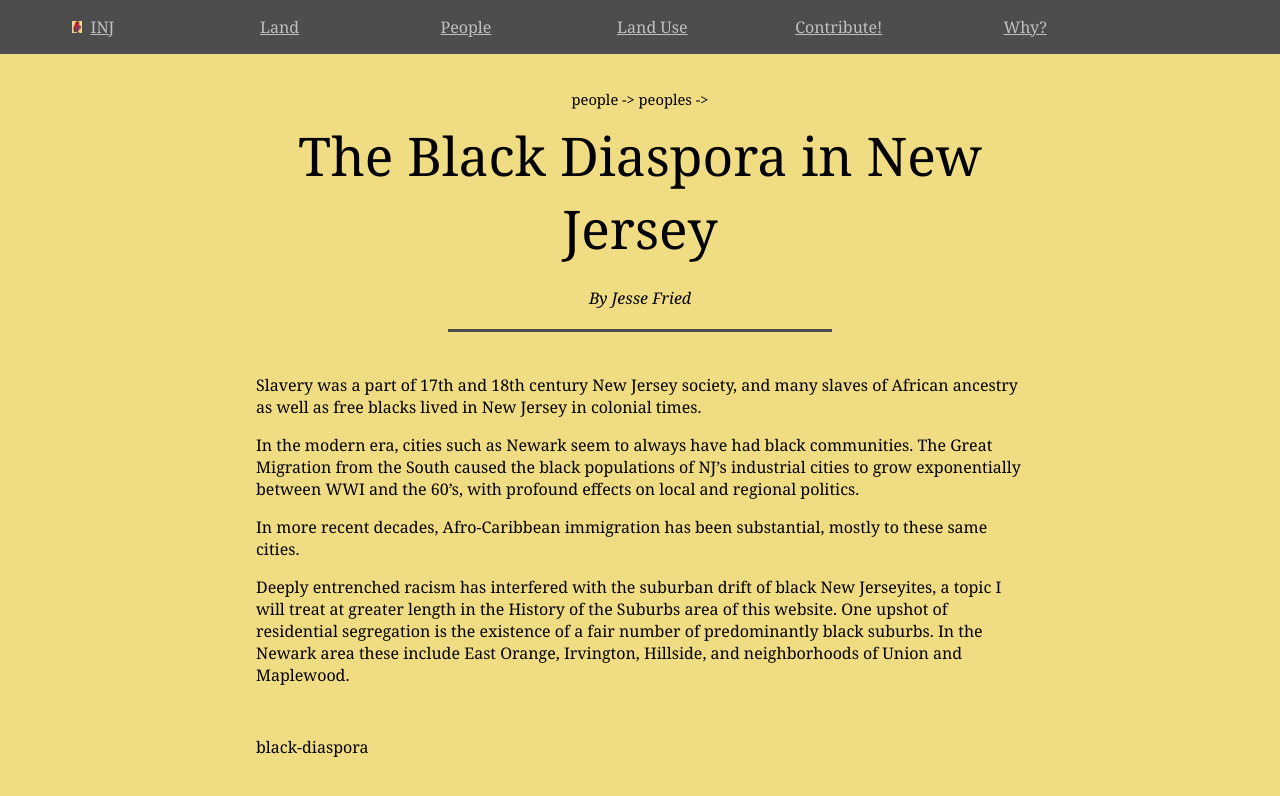
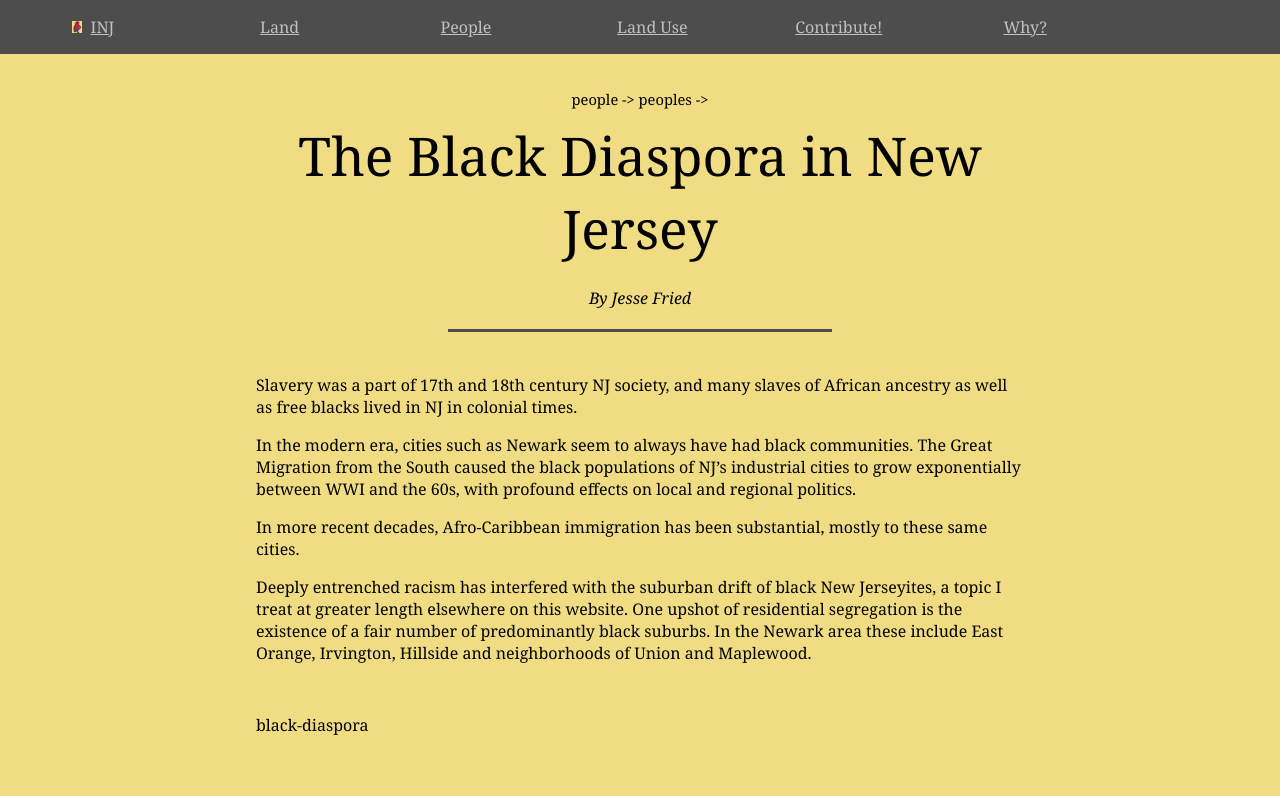
Before and after one commit to jonfried/oakafee.github.io, a Jekyll site: the page built from _posts/2016-09-26-black-diaspora.md, in a window 1280 px wide. Shown: the top 796 px of the page. Built offline with Jekyll 4.4.1, drawn with Linux system fonts in a browser that asks for light colours.

Commit message:
10/25/16 - black diaspora

```diff
--- a/_posts/2016-09-26-black-diaspora.md
+++ b/_posts/2016-09-26-black-diaspora.md
@@ -8,10 +8,10 @@ categories:
 category-name: black-diaspora
 ---
 
-Slavery was a part of 17th and 18th century New Jersey society, and many slaves of African ancestry as well as free blacks lived in New Jersey in colonial times.
+Slavery was a part of 17th and 18th century NJ society, and many slaves of African ancestry as well as free blacks lived in NJ in colonial times.
 
-In the modern era, cities such as Newark seem to always have had black communities. The Great Migration from the South caused the black populations of NJ's industrial cities to grow exponentially between WWI and the 60's, with profound effects on local and regional politics.
+In the modern era, cities such as Newark seem to always have had black communities. The Great Migration from the South caused the black populations of NJ's industrial cities to grow exponentially between WWI and the 60s, with profound effects on local and regional politics.
 
 In more recent decades, Afro-Caribbean immigration has been substantial, mostly to these same cities.
 
-Deeply entrenched racism has interfered with the suburban drift of black New Jerseyites, a topic I will treat at greater length in the History of the Suburbs area of this website.  One upshot of residential segregation is the existence of a fair number of predominantly black suburbs. In the Newark area these include East Orange, Irvington, Hillside, and neighborhoods of Union and Maplewood.
+Deeply entrenched racism has interfered with the suburban drift of black New Jerseyites, a topic I treat at greater length elsewhere on this website. One upshot of residential segregation is the existence of a fair number of predominantly black suburbs. In the Newark area these include East Orange, Irvington, Hillside and neighborhoods of Union and Maplewood.
```
